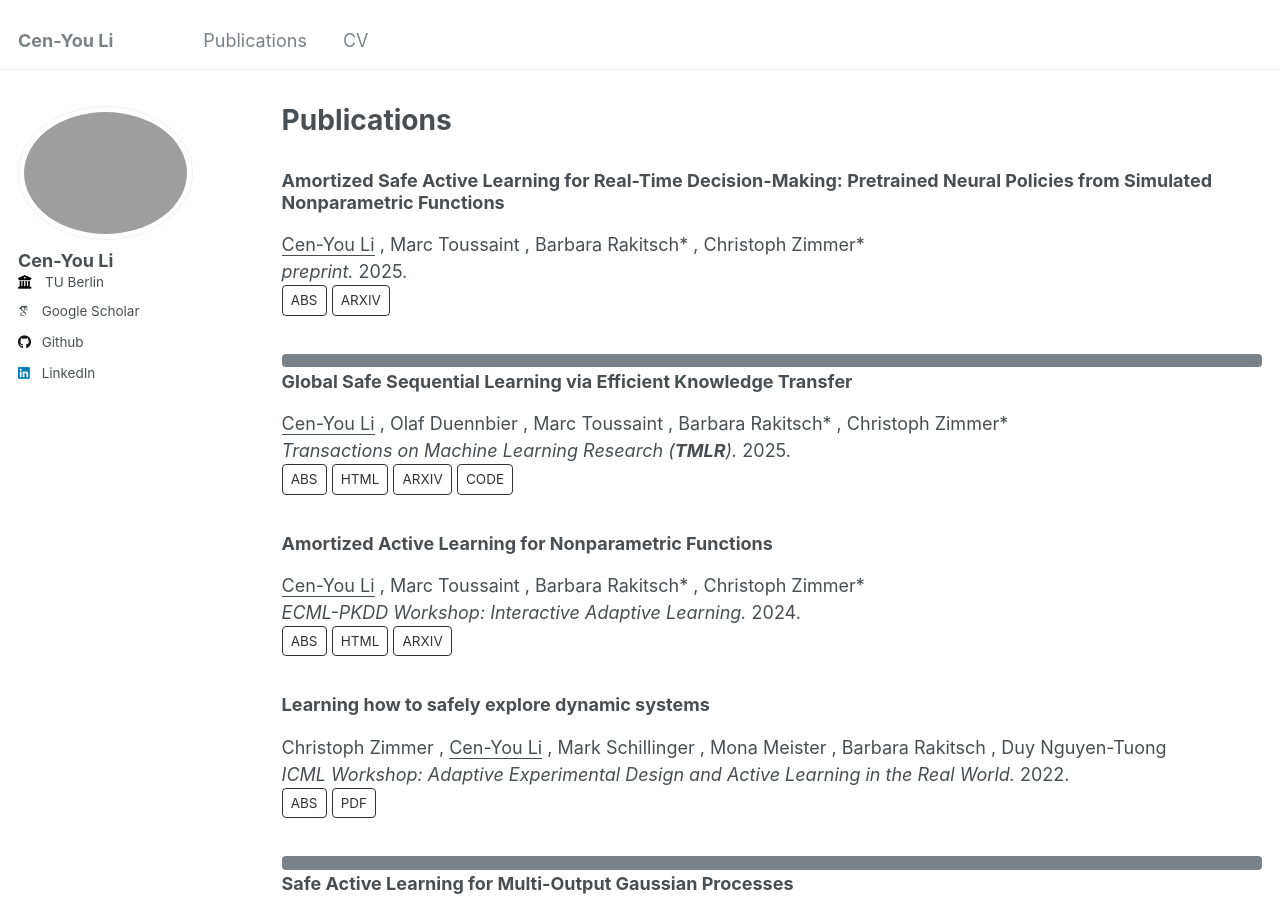
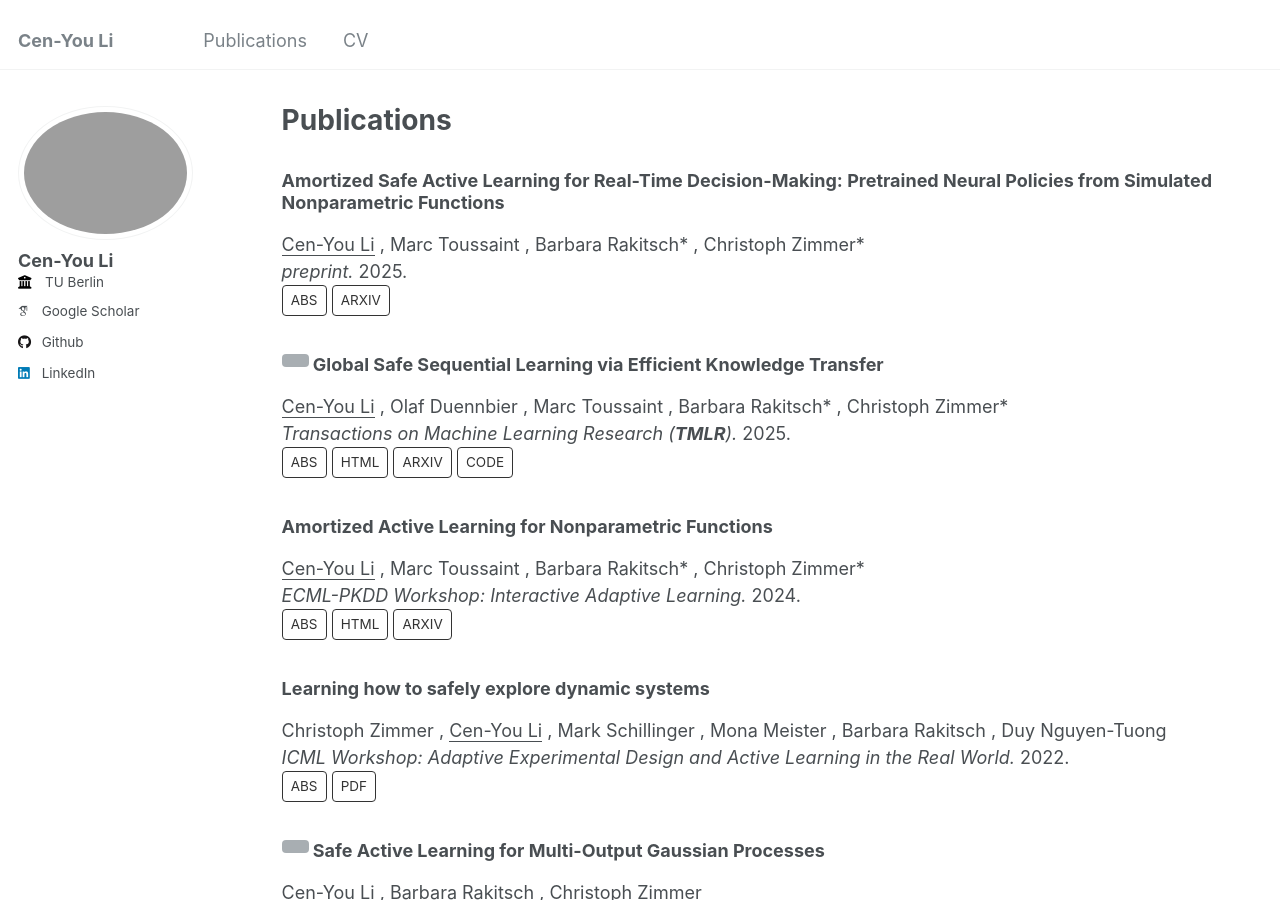
Before and after one commit to cenyou/cenyou.github.io, a Jekyll site: the page built from _pages/publications.html, in a window 1280 px wide and 900 px high. Built offline with Jekyll 4.4.1, drawn with Linux system fonts in a browser that asks for light colours; some web fonts are replaced.

Commit message:
try badge

```diff
--- a/_pages/publications.html
+++ b/_pages/publications.html
@@ -17,7 +17,7 @@ author_profile: true
   <div class="{{ include.type | default: 'list' }}__item">
     <article>
       <h3 itemprop="headline">
-        {% if post.venue_highlight %}<a class="btn btn--block" style="text-decoration:none;">{{venue_highlight}}</a>{% endif %}
+        {% if post.venue_highlight %}<a class="btn btn--disabled" style="text-decoration:none;">{{venue_highlight}}</a>{% endif %}
         <strong>{{ post.title }}</strong>
       </h3>
       <p>
```
